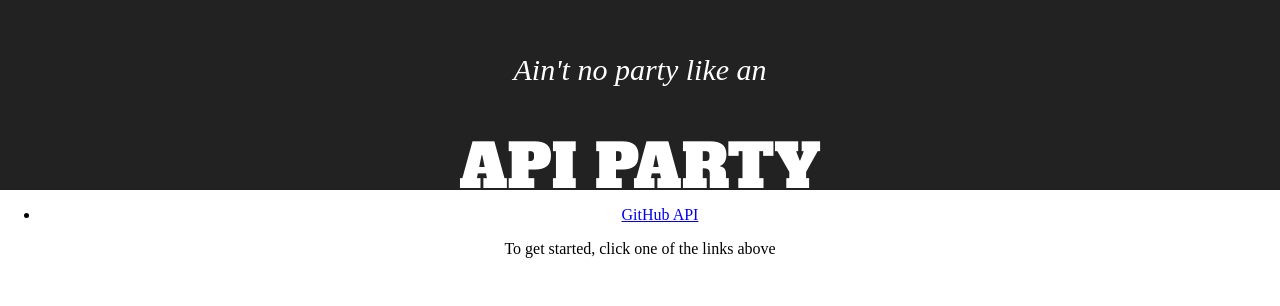
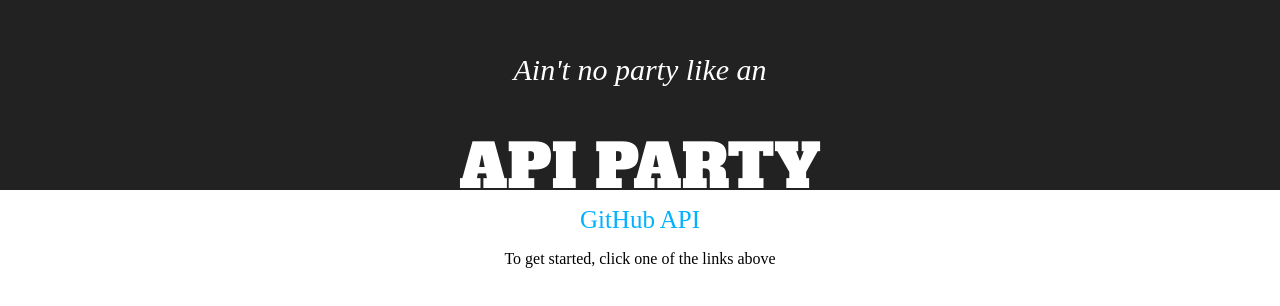
Before and after one commit to jdwhite88/api-party, a React (Create React App) app: page / in a window 1280 px wide. Shown: the top 306 px of the page. Built offline with nearby package versions, Linux system fonts and the light colour scheme; a web font is replaced by a local one.

Commit message:
Style NavLinks

```diff
--- a/src/App.css
+++ b/src/App.css
@@ -1,4 +1,32 @@
 @import url('https://fonts.googleapis.com/css?family=Alfa+Slab+One%7CGentium+Book+Basic:400,400i');
+
+.navLinks {
+  list-style: none;
+  padding-left: 0;
+}
+
+.navLinks li {
+  display: inline-block;
+  padding: 0 15px;
+}
+
+.navLinks a {
+  color: #02b1ff;
+  text-decoration: none;
+  font-size: 25px;
+}
+
+.navLinks a.active {
+  color: #F79824;
+}
+
+.navLinks a.active:hover {
+  color: #FDCA40;
+}
+
+.navLinks a:hover {
+  color: #0184be;
+}
 
 .App {
   text-align: center;
```
